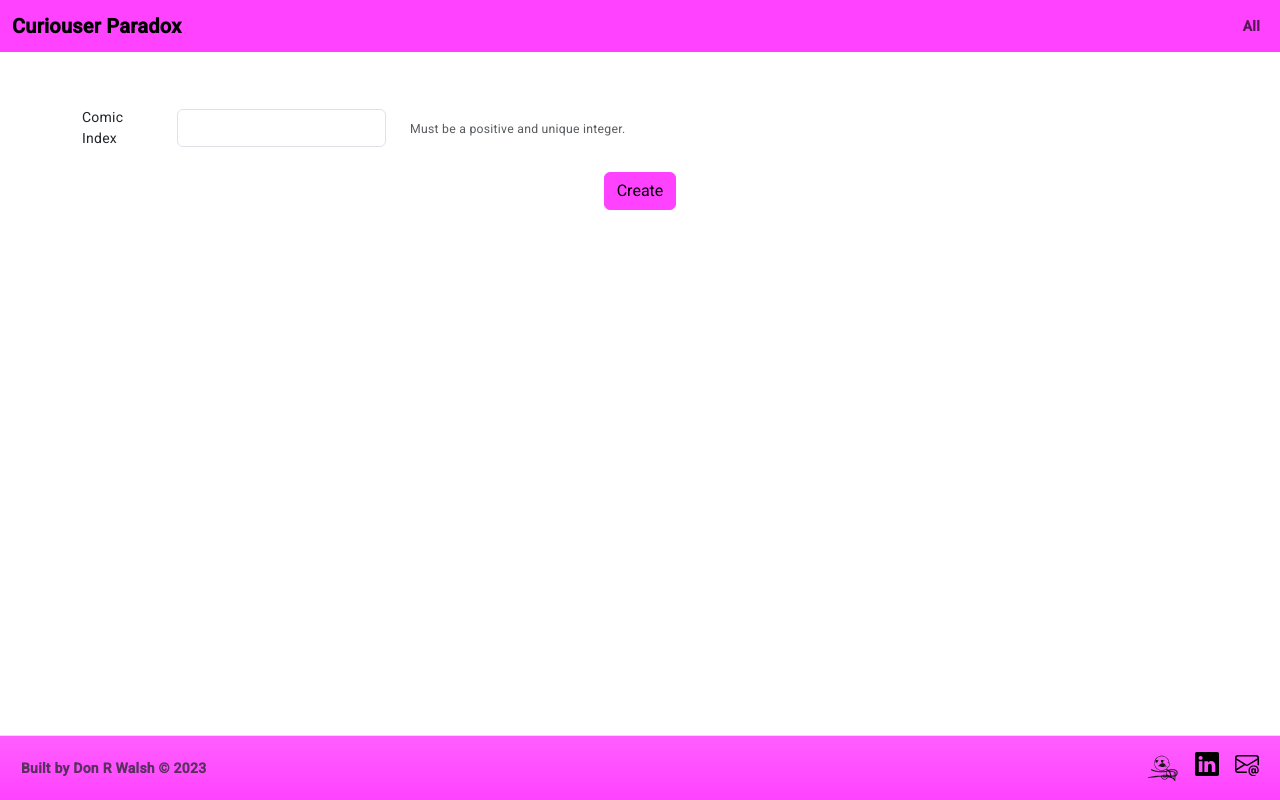
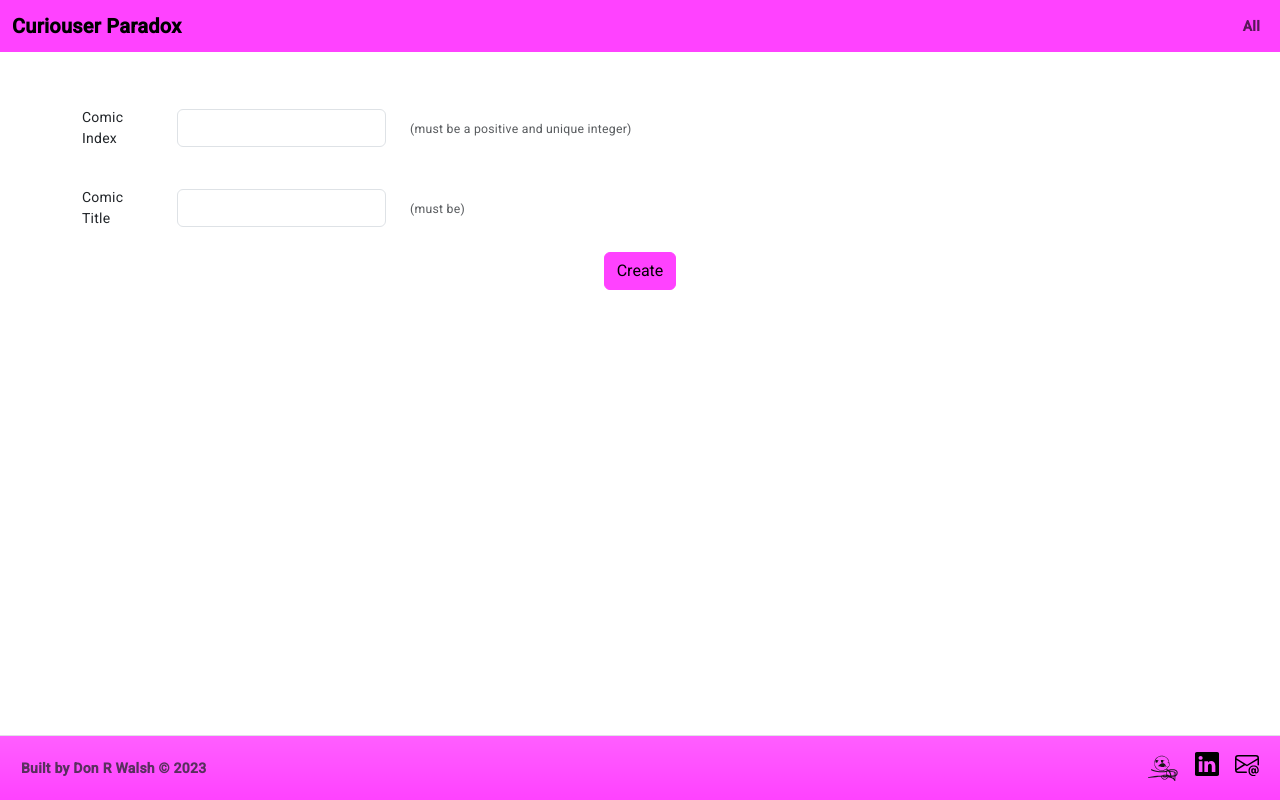
Before and after one commit to Donrwalsh/curiouser-paradox, an Angular app in the folder frontend/: page /admin/comic/new in a window 1280 px wide. Built offline with nearby package versions, Linux system fonts and the light colour scheme; no server answers.

Commit message:
Add title field

```diff
--- a/frontend/src/app/comic/new-comic/new-comic.component.html
+++ b/frontend/src/app/comic/new-comic/new-comic.component.html
@@ -14,10 +14,7 @@
         <input
           type="number"
           id="index"
-          [ngClass]="{
-            'is-valid': controls['index'].valid && controls['index'].dirty,
-            'is-invalid': controls['index'].invalid && controls['index'].dirty
-          }"
+          [ngClass]="inputFieldValidity('index')"
           class="form-control"
           formControlName="index"
           aria-describedby="indexHelpInline"
@@ -25,7 +22,7 @@
       </div>
       <div class="col-auto">
         <span id="indexHelpInline" class="form-text">
-          Must be a positive and unique integer.
+          (must be a positive and unique integer)
         </span>
       </div>
     </div>
@@ -40,97 +37,39 @@
         <div *ngIf="controls['index'].hasError('indexTaken')">
           That index is already taken.
         </div>
-        <!-- <div
-        *ngIf="controls['index'].hasError('fieldsMatch')"
-      >
-        New Password cannot match Old Password
-      </div> -->
+        <div *ngIf="controls['index'].hasError('min')">
+          Index must be positive.
+        </div>
       </div>
     </div>
-    <!-- <div class="form-field mt-3 col-md-4 mx-auto">
-      <label for="oldPassword">Old Password</label>
-      <input
-        (input)="inputFieldUpdate()"
-        type="password"
-        class="form-control"
-        formControlName="oldPassword"
-        id="oldPassword"
-      />
-    </div>
-    <div *ngIf="submitted" class="col-md-4 mt-1 mx-auto text-danger">
-      <div
-        *ngIf="passwordResetFormControls['oldPassword'].hasError('required')"
-      >
-        This field is required.
+    <div class="row align-items-center mt-4">
+      <div class="col-1">
+        <label for="index" class="col-form-label">Comic Title</label>
       </div>
-      <div
-        *ngIf="passwordResetFormControls['oldPassword'].hasError('fieldsMatch')"
-      >
-        New Password cannot match Old Password
+      <div class="col-auto">
+        <input
+          type="text"
+          id="title"
+          [ngClass]="inputFieldValidity('title')"
+          class="form-control"
+          formControlName="title"
+          aria-describedby="titleHelpInline"
+        />
+      </div>
+      <div class="col-auto">
+        <span id="titleHelpInline" class="form-text"> (must be) </span>
       </div>
     </div>
-
-    <div class="form-field mt-3 col-md-4 mx-auto">
-      <label for="newPasswordOne">New Password</label>
-      <input
-        (input)="inputFieldUpdate()"
-        type="password"
-        class="form-control"
-        formControlName="newPasswordOne"
-        id="newPasswordOne"
-        required
-      />
-    </div>
-    <div *ngIf="submitted" class="col-md-4 mt-1 mx-auto text-danger">
+    <div class="row align-items-center">
       <div
-        *ngIf="passwordResetFormControls['newPasswordOne'].hasError('required')"
+        *ngIf="controls['title'].invalid && controls['title'].dirty"
+        class="row g-2 offset-md-1 col-md-4 mt-1 text-danger"
       >
-        This field is required.
-      </div>
-      <div
-        *ngIf="
-          passwordResetFormControls['newPasswordOne'].hasError('fieldsMatch')
-        "
-      >
-        New Password cannot match Old Password
-      </div>
-      <div
-        *ngIf="
-          passwordResetFormControls['newPasswordOne'].hasError(
-            'fieldsDoNotMatch'
-          )
-        "
-      >
-        New Passwords must be identical
+        <div *ngIf="controls['title'].hasError('required')">
+          This field is required.
+        </div>
       </div>
     </div>
-    <div class="form-field mt-3 col-md-4 mx-auto">
-      <label for="newPasswordTwo">New Password Again</label>
-      <input
-        (input)="inputFieldUpdate()"
-        type="password"
-        class="form-control"
-        formControlName="newPasswordTwo"
-        id="newPasswordTwo"
-        required
-      />
-    </div>
-    <div *ngIf="submitted" class="col-md-4 mt-1 mx-auto text-danger">
-      <div
-        *ngIf="passwordResetFormControls['newPasswordTwo'].hasError('required')"
-      >
-        This field is required.
-      </div>
-      <div
-        *ngIf="
-          passwordResetFormControls['newPasswordTwo'].hasError(
-            'fieldsDoNotMatch'
-          )
-        "
-      >
-        New Passwords must be identical
-      </div>
-    </div>  -->
     <div class="text-center mb-4">
       <button
         (click)="submit()"
--- a/frontend/src/app/comic/new-comic/new-comic.component.ts
+++ b/frontend/src/app/comic/new-comic/new-comic.component.ts
@@ -21,7 +21,8 @@ export class NewComicComponent {
   constructor(private fb: FormBuilder, private comicService: ComicService) {
     this.newComicForm = this.fb.group(
       {
-        index: ['', [Validators.required]],
+        index: ['', [Validators.required, Validators.min(0)]],
+        title: ['', [Validators.required]],
         // newPasswordOne: ['', Validators.required],
         // newPasswordTwo: ['', Validators.required],
       },
@@ -45,6 +46,15 @@ export class NewComicComponent {
 
   get controls() {
     return this.newComicForm.controls;
+  }
+
+  inputFieldValidity(fieldName: string) {
+    return {
+      'is-valid':
+        this.controls[fieldName].valid && this.controls[fieldName].dirty,
+      'is-invalid':
+        this.controls[fieldName].invalid && this.controls[fieldName].dirty,
+    };
   }
 
   submit() {
```
